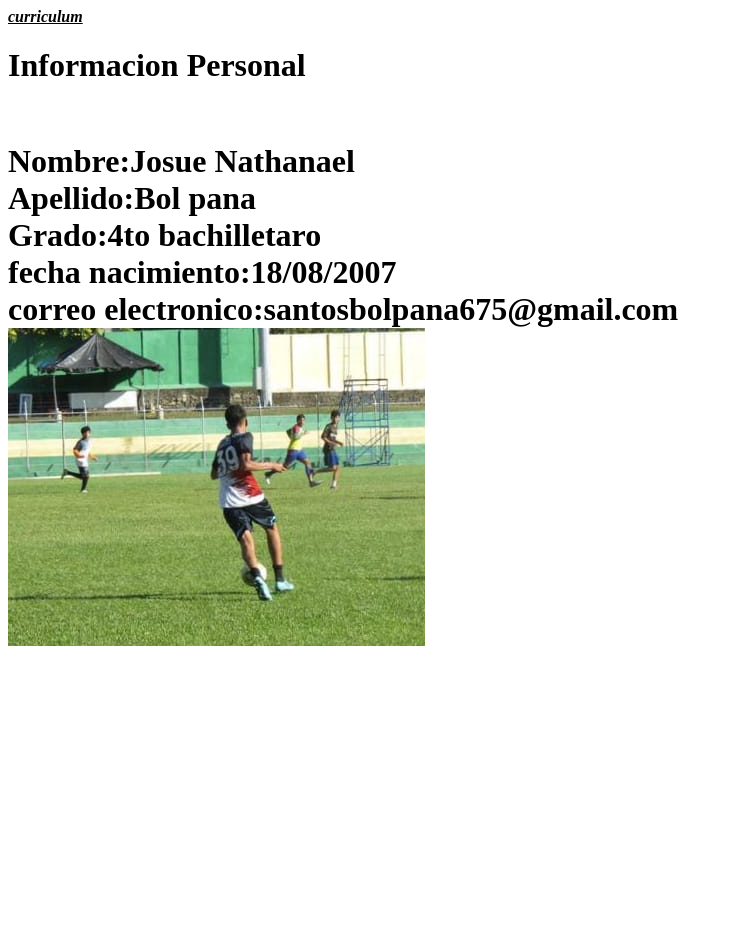
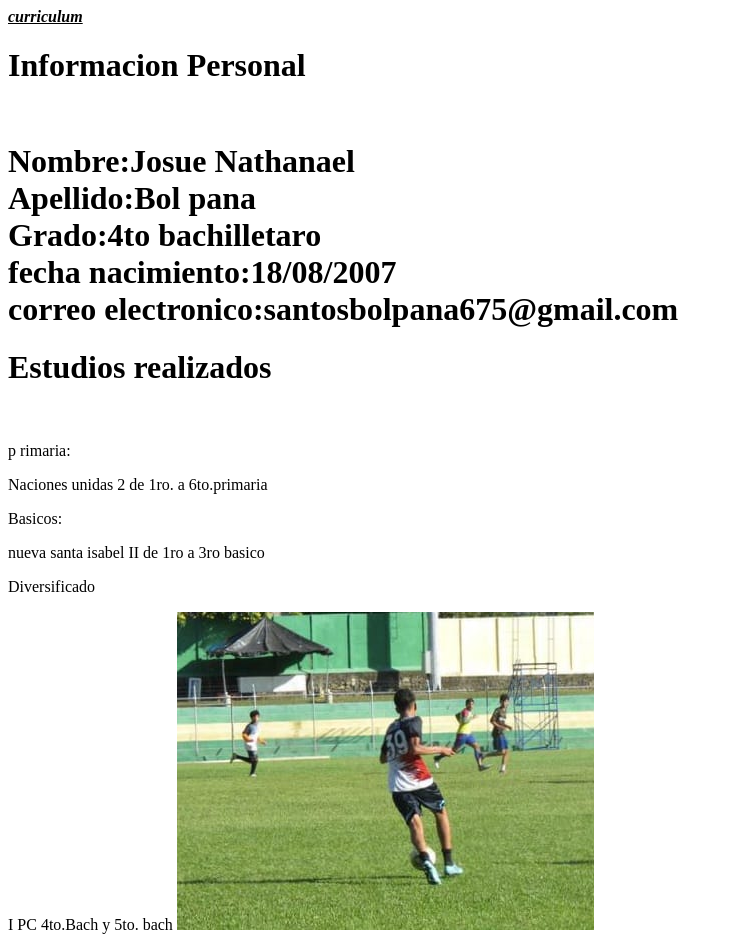
Before and after one commit to JOSUEBOL4BA/JNBP4B, a plain HTML site: page index.html in a window 1280 px wide. Shown: the whole page, without its empty margins (0-733 px from the left). Before the commit the page ends 800 px from the top, so only its background shows below. Drawn offline with Linux system fonts and the light colour scheme.

Commit message:
Update index.html

```diff
--- a/index.html
+++ b/index.html
@@ -10,6 +10,13 @@ Apellido:Bol pana <br>
 Grado:4to bachilletaro <br>
 fecha nacimiento:18/08/2007 <br>
 correo electronico:santosbolpana675@gmail.com <br>
+  <h1>Estudios realizados</h1><br>
+<p>p rimaria:
+</p> Naciones unidas 2 de 1ro. a 6to.primaria <br>
+<p> Basicos:
+</p> nueva santa isabel II de 1ro a 3ro basico <br>
+<p> Diversificado
+</p>I PC 4to.Bach y 5to. bach
 <img src="bol.jpg">
 </body>
 </html>
```
